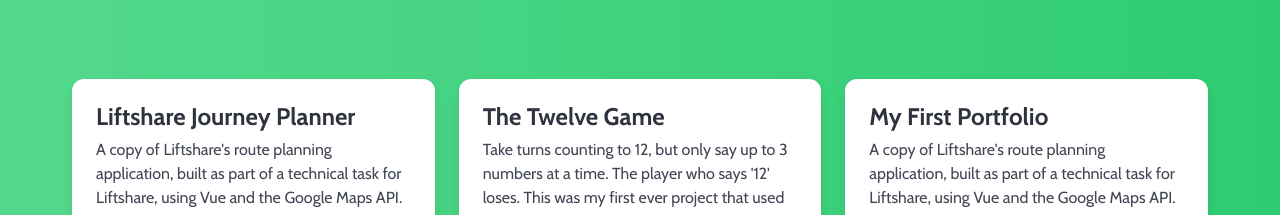
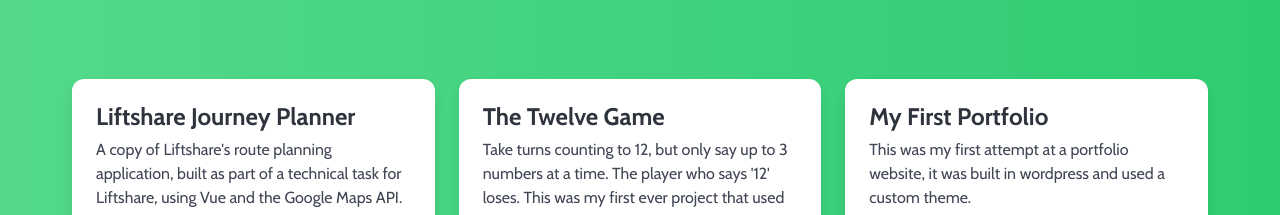
Before and after one commit to JackRStiles/jackrstiles.github.io, a plain HTML site: page index.html in a window 1280 px wide. Shown: the part 2440-2655 px from the top of the page. Drawn offline with nearby package versions, Linux system fonts and the light colour scheme.

Commit message:
Fixed duplicated card text

```diff
--- a/index.html
+++ b/index.html
@@ -235,8 +235,7 @@
               <div class="content">
                 <div class="card-top">
                   <h3 class="mb-2">My First Portfolio</h3>
-                  <p class="mb-2">A copy of Liftshare's route planning application, built as part of a technical task
-                    for Liftshare, using Vue and the Google Maps API.</p>
+                  <p class="mb-2">This was my first attempt at a portfolio website, it was built in wordpress and used a custom theme.</p>
                   <p>
                     <a href="https://github.com/JackRStiles/portfolio-website" target="_blank">
                     <span class="icon-text">
```
